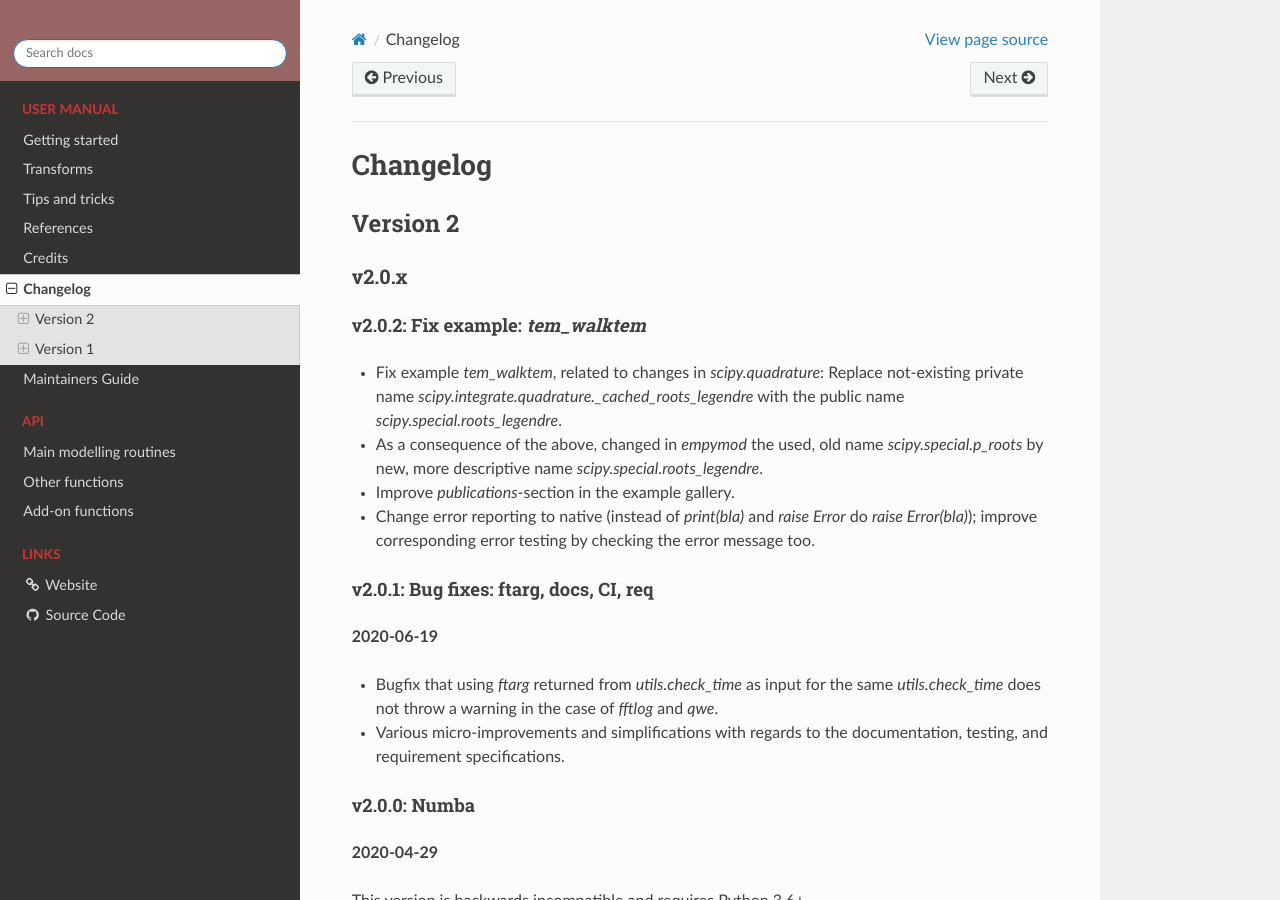
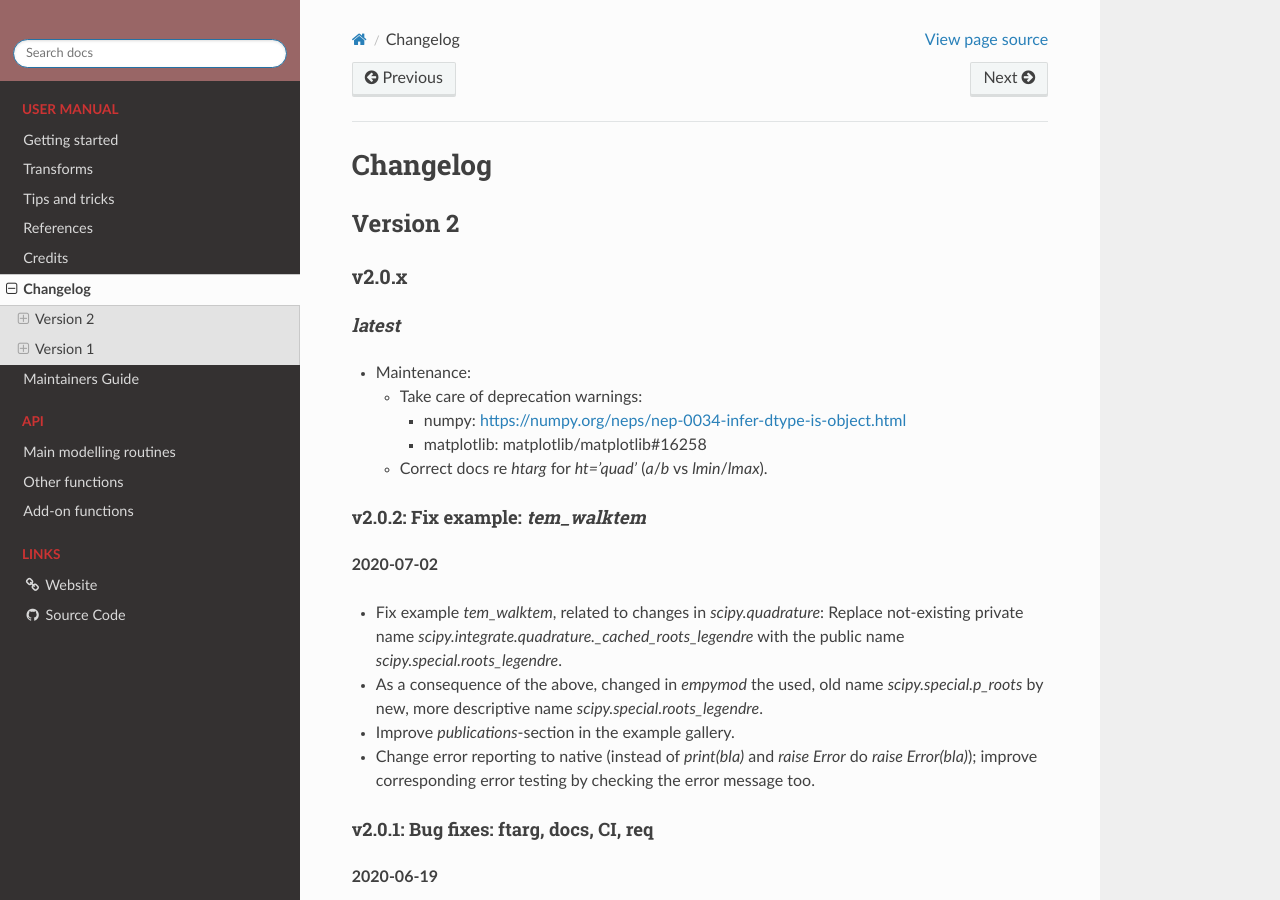
Before and after one commit to emsig/empymod, a Sphinx documentation site: the page built from docs/changelog.rst, in a window 1280 px wide and 900 px high. Built offline with Sphinx 7.4.7 and the Read the Docs theme 2.0.0, drawn with Linux system fonts in a browser that asks for light colours; pages that are not in the unit, such as notebooks, are missing from menus; the version number could not be read and is left out.

```diff
--- a/CHANGELOG.rst
+++ b/CHANGELOG.rst
@@ -10,8 +10,23 @@ v2.0.x
 """"""
 
 
+*latest*
+--------
+
+- Maintenance:
+
+  - Take care of deprecation warnings:
+
+    - numpy: https://numpy.org/neps/nep-0034-infer-dtype-is-object.html
+    - matplotlib: matplotlib/matplotlib#16258
+
+  - Correct docs re `htarg` for `ht='quad'` (`a`/`b` vs `lmin`/`lmax`).
+
+
 v2.0.2: Fix example: `tem_walktem`
 ----------------------------------
+
+**2020-07-02**
 
 - Fix example `tem_walktem`, related to changes in `scipy.quadrature`: Replace
   not-existing private name `scipy.integrate.quadrature._cached_roots_legendre`
--- a/docs/conf.py
+++ b/docs/conf.py
@@ -79,7 +79,7 @@ master_doc = 'index'
 
 # General information about the project.
 project = 'empymod'
-copyright = u'2016-{}, The empymod Developers.'.format(time.strftime("%Y"))
+copyright = f"2016-{time.strftime('%Y')}, The empymod Developers."
 author = 'The empymod Developers'
 
 # |version| and |today| tags (|release|-tag is not used).
```
Also changed, not shown: 2 other files.
